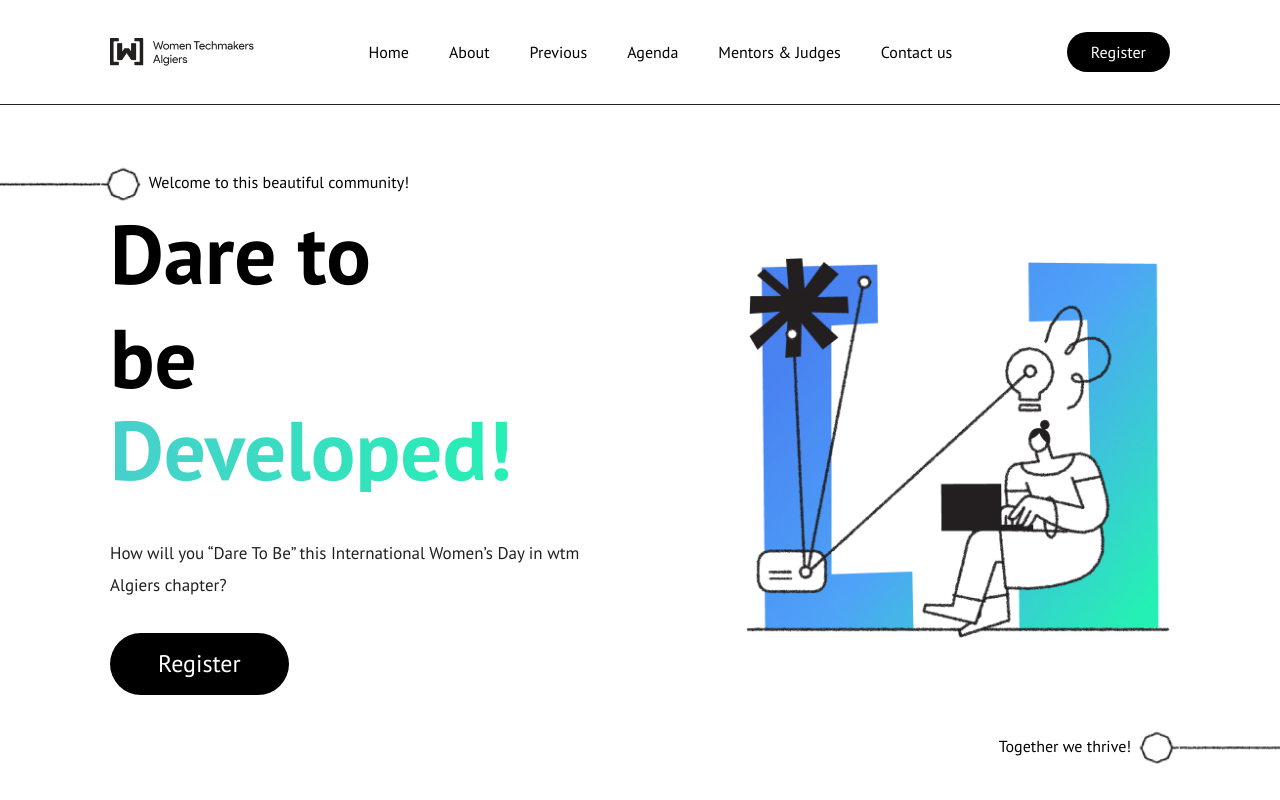
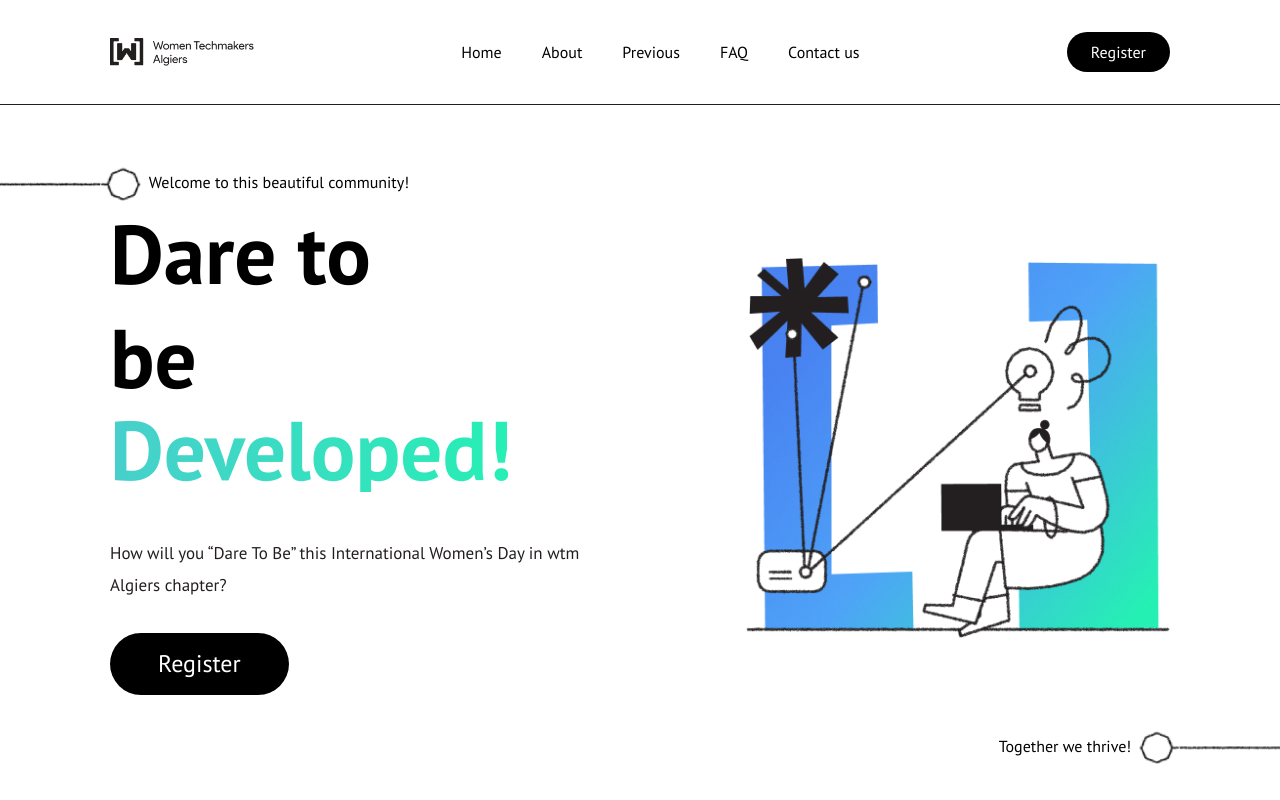
Before and after one commit to WTM-Algiers/iwd-website-2023, a React (Vite) app: page / in a window 1280 px wide. Shown: the top 800 px of the page. Built offline with nearby package versions, Linux system fonts and the light colour scheme.

Commit message:
Updated Navbar redirects, added favicon

```diff
--- a/index.html
+++ b/index.html
@@ -2,7 +2,7 @@
 <html lang="en">
   <head>
     <meta charset="UTF-8" />
-    <link rel="icon" type="image/svg+xml" href="/vite.svg" />
+    <link rel="icon" type="image/png" sizes="32x32" href="/favicon2.png" />
     <meta name="viewport" content="width=device-width, initial-scale=1.0" />
     <link rel="preconnect" href="https://fonts.googleapis.com" />
     <link rel="preconnect" href="https://fonts.gstatic.com" crossorigin />
--- a/src/App.css
+++ b/src/App.css
@@ -1,13 +1,16 @@
 @tailwind base;
 @tailwind components;
 @tailwind utilities;
+
+html {
+  scroll-behavior: smooth;
+}
 .container {
   @apply w-11/12 mx-auto;
 }
 .paragraph-sizing {
   @apply text-base leading-[24px] lg:leading-[32px] lg:text-xl 2xl:leading-[48px] 2xl:text-3xl;
 }
-
 
 .swiper-pagination-bullet {
   background-color: black !important ;
@@ -16,7 +19,7 @@
   border-radius: 50% !important;
 }
 
-.swiper-pagination-bullet-active{
+.swiper-pagination-bullet-active {
   width: 1.7rem !important;
   height: 1.7rem !important;
 }
--- a/src/components/Hero/navLinks.json
+++ b/src/components/Hero/navLinks.json
@@ -2,7 +2,6 @@
   { "title": "Home", "redirect": "#home" },
   { "title": "About", "redirect": "#about" },
   { "title": "Previous", "redirect": "#previous" },
-  { "title": "Agenda", "redirect": "#agenda" },
-  { "title": "Mentors & Judges", "redirect": "#mentorsJudges" },
+  { "title": "FAQ", "redirect": "#faq" },
   { "title": "Contact us", "redirect": "#footer" }
 ]
```
Also changed, not shown: public/favicon.png (added), public/favicon2.png (added). Lines whose indentation alone changed are shown as unchanged.
